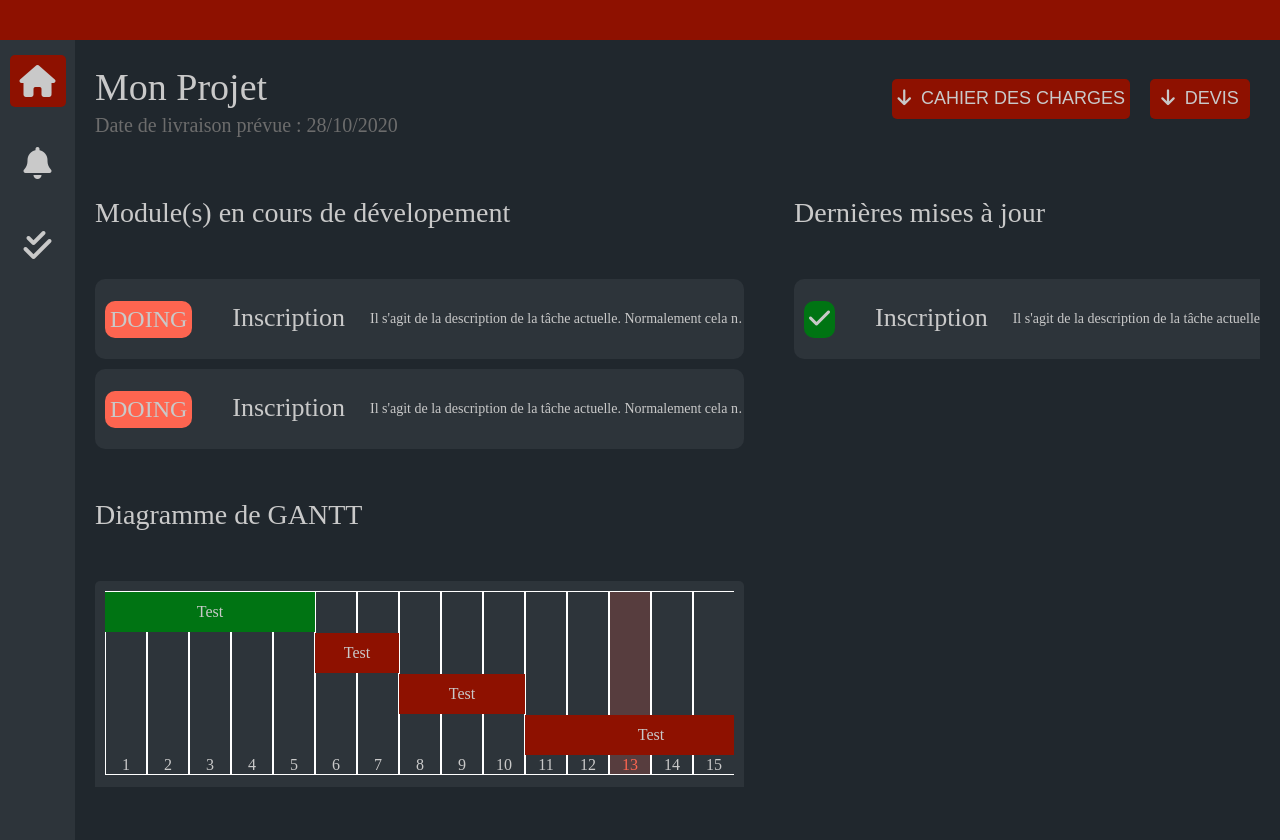
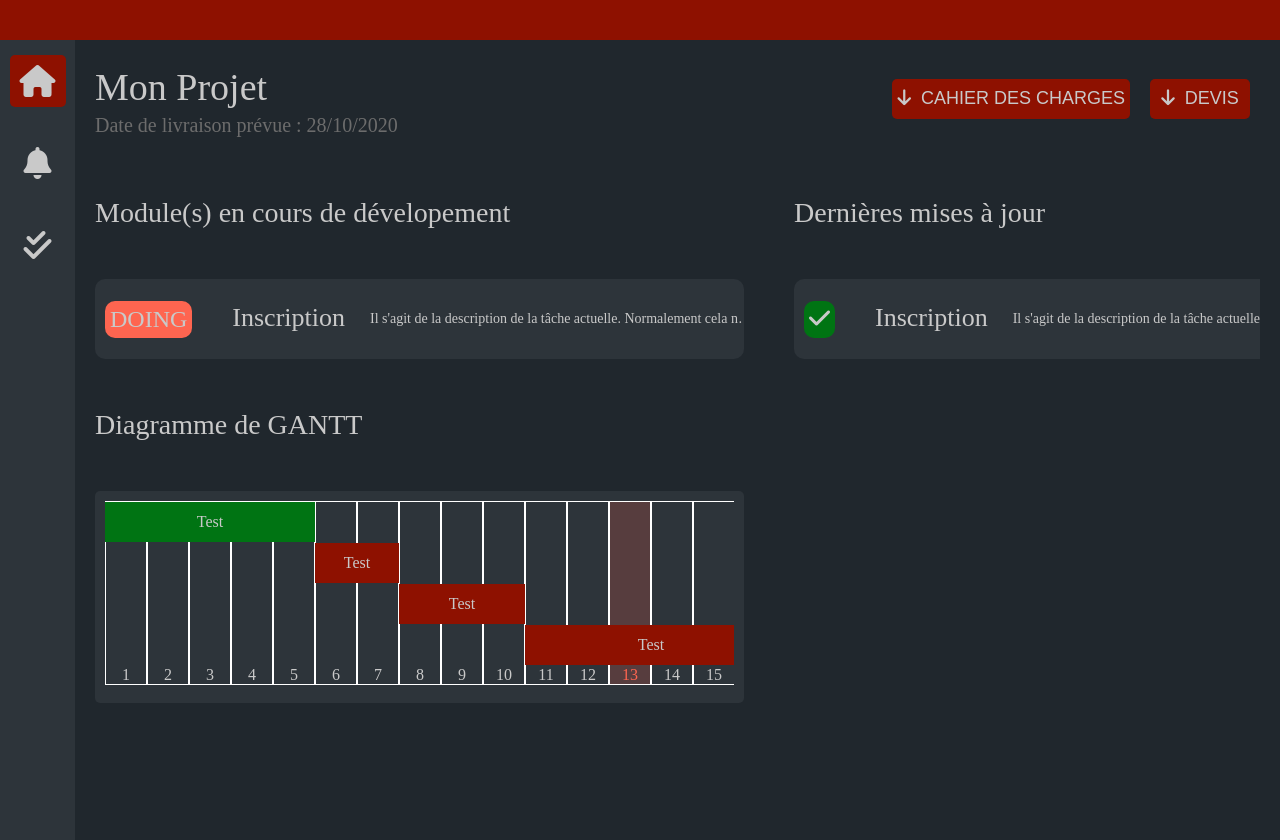
Before and after one commit to aklipfel/project-tracker, a Vue app: page / in a window 1280 px wide. Built offline with nearby package versions, Linux system fonts and the light colour scheme.

Commit message:
Using tasks objects data in Tiles

```diff
--- a/src/components/TasksList.vue
+++ b/src/components/TasksList.vue
@@ -3,23 +3,23 @@
     <div class="doings">
       <h2>Tâches en cours</h2>
 
-      <Tile v-for="index in tasks.doing.length" :key="index + 10">
+      <Tile v-for="task in tasks.doing" :key="task.id + 10" :task="task">
         <div class="state">DOING</div></Tile
       >
     </div>
 
     <div class="todos">
       <h2>Tâches à venir</h2>
-      <Tile v-for="index in tasks.todo.length" :key="index + 20">
-        <div class="state todo">DOING</div></Tile
+      <Tile v-for="task in tasks.todo" :key="task.id + 20" :task="task">
+        <div class="state todo">TODO</div></Tile
       >
     </div>
 
     <div class="dones">
       <h2>Tâches terminées</h2>
 
-      <Tile v-for="index in tasks.done.length" :key="index + 30">
-        <div class="state done">DOING</div></Tile
+      <Tile v-for="task in tasks.done" :key="task.id + 30" :task="task">
+        <div class="state done">DONE</div></Tile
       >
     </div>
   </div>
@@ -39,19 +39,19 @@ export default {
 <style lang="scss" scoped>
 .lists {
   height: 100vh;
-  width:75%;
+  width: 75%;
   display: flex;
   flex-direction: column;
   align-items: flex-start;
 
-  .todos, .doings, .dones{
-    width:90%;
+  .todos,
+  .doings,
+  .dones {
+    width: 90%;
 
-    .tile{
-      width:100%;
+    .tile {
+      width: 100%;
     }
   }
 }
-
-
 </style>
--- a/src/views/Home.vue
+++ b/src/views/Home.vue
@@ -13,8 +13,7 @@
         <h2>Module(s) en cours de dévelopement</h2>
 
         <div id="tileslist">
-          <Tile> <div class="state">DOING</div></Tile>
-          <Tile> <div class="state">DOING</div></Tile>
+          <Tile :task="mockTask"> <div class="state">DOING</div></Tile>
         </div>
 
         <h2>Diagramme de GANTT</h2>
@@ -24,7 +23,7 @@
       <div class="right">
         <h2>Dernières mises à jour</h2>
 
-        <Tile>
+        <Tile :task="mockUpdate">
           <div class="state checked"><i class="fas fa-check"></i></div
         ></Tile>
       </div>
@@ -43,15 +42,20 @@ export default {
     Gantt,
     Tile,
   },
+  data() {
+    return {
+      mockTask: { id: 1, name: "Auth" },
+      mockUpdate: { id: 2, name: "Intégration du design v0.1" },
+    };
+  },
 };
 </script>
 
 <style lang="scss">
 @import "@/assets/scss/_variables.scss";
 
-
-#home{
-  padding:20px;
+#home {
+  padding: 20px;
 }
 .content {
   display: flex;
```
